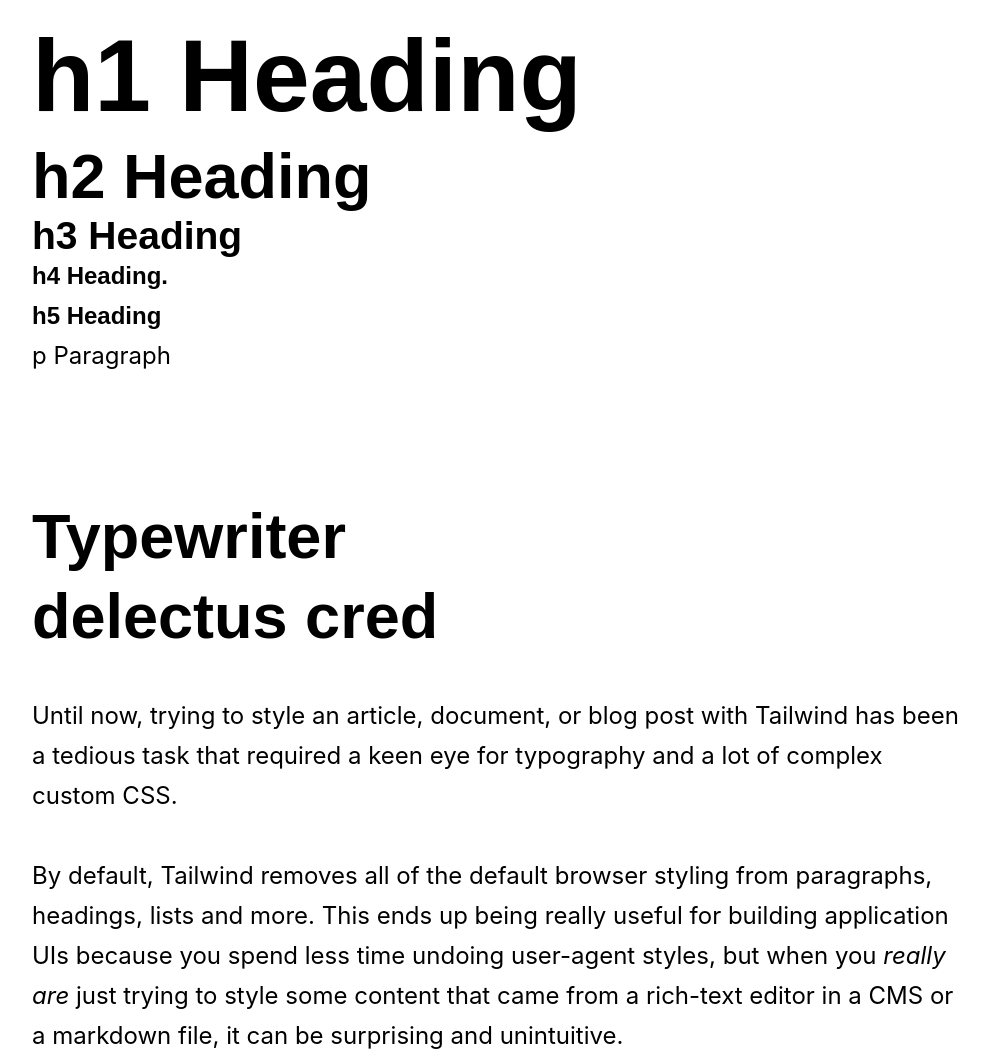
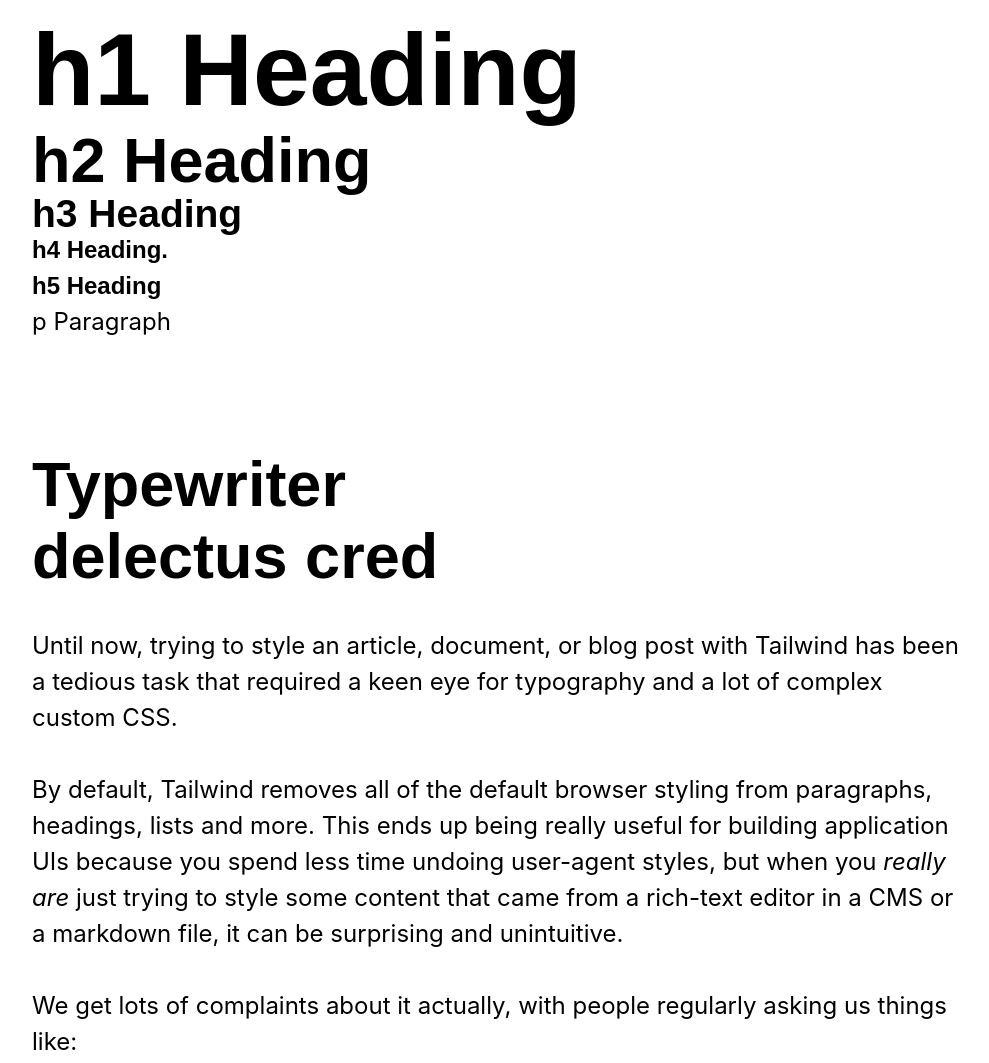
Before and after one commit to cesarlevel/lui, a website: page index.html in a window 1280 px wide. Shown: the top 1063 px of the page, without its empty margins (144-1133 px from the left). Drawn offline with Linux system fonts and the light colour scheme.

Commit message:
Rework rems

```diff
--- a/abstracts/_functions.scss
+++ b/abstracts/_functions.scss
@@ -9,17 +9,3 @@
 @function parseInt($n) {
   @return $n / ($n * 0 + 1);
 }
-
-@function rem($value) {
-	$root: 10; // Based on HTML reset html { font-size: 62.5%; }
-	$val: parseInt($value);
-	$return: ();
-
-	@if unit($value) == "px" {
-		$return: append($return, ($val / $root + rem));
-	} @else {
-		$return: append($return, ($val * $root + px));
-	}
-
-	@return $return;
-}
--- a/abstracts/_mixins.scss
+++ b/abstracts/_mixins.scss
@@ -32,7 +32,7 @@
 	$px : ();
 	$rem: ();
 
-	$root: 10; // Based on HTML reset html { font-size: 62.5%; }
+	$root: parseInt($font-size); // Based on HTML reset html { font-size: 62.5%; }
 
 	@each $value in $values {
 		@if $value == 0 or $value == auto {
--- a/abstracts/_variables.scss
+++ b/abstracts/_variables.scss
@@ -24,7 +24,7 @@
 
 // Vertical rhythm, use https://www.gridlover.net/ as playground
 $font-size: 24px;
-$line-height-factor: 1.675;
+$line-height-factor: 1.5;
 $scale-factor: 1.618; // Golden ratio
 
 // Weight
@@ -60,7 +60,7 @@
 $space-xxl: 128px;
 
 $spaces: (
-    none: 0,
+    0: 0,
     xxs: $space-xxs,
     xs: $space-xs,
     s: $space-s,
--- a/base/_helpers.scss
+++ b/base/_helpers.scss
@@ -120,17 +120,21 @@
 @include map-repeater(inline, margin, $spaces, (0 $spaces 0 0), $rem: true);
 
 // Margin
-@include map-repeater(margin-top, margin-top, $spaces, $rem: true);
-@include map-repeater(margin-right, margin-right, $spaces, $rem: true);
-@include map-repeater(margin-bottom, margin-bottom, $spaces, $rem: true);
-@include map-repeater(margin-left, margin-left, $spaces, $rem: true);
-@include map-repeater(margin, margin, $spaces, $rem: true);
+@include map-repeater(mt, margin-top, $spaces, $rem: true);
+@include map-repeater(mr, margin-right, $spaces, $rem: true);
+@include map-repeater(mb, margin-bottom, $spaces, $rem: true);
+@include map-repeater(ml, margin-left, $spaces, $rem: true);
+@include map-repeater(m, margin, $spaces, $rem: true);
+//@include map-repeater(mx, margin, $spaces, ($spaces 0 $spaces 0), $rem: true);
+//@include map-repeater(my, margin, $spaces, (0 $spaces 0 $spaces), $rem: true);
 
 // Padding
-@include map-repeater(padding-top, padding-top, $spaces, $rem: true);
-@include map-repeater(padding-right, padding-right, $spaces, $rem: true);
-@include map-repeater(padding-bottom, padding-bottom, $spaces, $rem: true);
-@include map-repeater(padding-left, padding-left, $spaces, $rem: true);
+@include map-repeater(pt, padding-top, $spaces, $rem: true);
+@include map-repeater(pr, padding-right, $spaces, $rem: true);
+@include map-repeater(pb, padding-bottom, $spaces, $rem: true);
+@include map-repeater(pl, padding-left, $spaces, $rem: true);
+//@include map-repeater(px, padding, $spaces, ($spaces 0 $spaces 0), $rem: true);
+//@include map-repeater(py, padding, $spaces, (0 $spaces 0 $spaces), $rem: true);
 
 // Position
 @include map-repeater(top, top, $spaces, $rem: true);
--- a/base/_typography.scss
+++ b/base/_typography.scss
@@ -15,7 +15,7 @@
     text-rendering: optimizeLegibility;
     -moz-osx-font-smoothing: grayscale;
     -webkit-font-smoothing: antialiased;
-    font-size: 62.5%;
+    font-size: $font-size;
 }
 
 body, .article {
@@ -42,8 +42,8 @@
 .h1 {
     @include rem(font-size, $h1-font-size);
     @include rem(line-height, $line-height * 3);
-    margin-top: $line-height;
-    margin-bottom: $line-height * 2;
+    @include rem(margin-top, $line-height);
+    @include rem(margin-bottom, $line-height * 2);
     font-weight: $h1-font-weight;
     &:first-child {
         margin-top: 0;
@@ -54,8 +54,8 @@
 .h2 {
     @include rem(font-size, $h2-font-size);
     @include rem(line-height, $line-height * 2);
-    margin-top: $line-height;
-    margin-bottom: $line-height;
+    @include rem(margin-top, $line-height);
+    @include rem(margin-bottom, $line-height);
     font-weight: $h2-font-weight;
     &:first-child {
         margin-top: 0;
@@ -66,8 +66,8 @@
 .h3 {
     @include rem(font-size, $h3-font-size);
     @include rem(line-height, $line-height);
-    margin-top: $line-height * 2;
-    margin-bottom: $line-height;
+    @include rem(margin-top, $line-height * 2);
+    @include rem(margin-bottom, $line-height);
     font-weight: $h3-font-weight;
     &:first-child {
         margin-top: 0;
@@ -78,8 +78,8 @@
 .h4 {
     @include rem(font-size, $font-size);
     @include rem(line-height, $line-height);
-    margin-top: $line-height;
-    margin-bottom: 0;
+    @include rem(margin-top, $line-height);
+    @include rem(margin-bottom, 0);
     font-weight: $h4-font-weight;
     &:first-child {
         margin-top: 0;
@@ -90,8 +90,8 @@
 .h5 {
     @include rem(font-size, $font-size);
     @include rem(line-height, $line-height);
-    margin-top: $line-height;
-    margin-bottom: 0;
+    @include rem(margin-top, $line-height);
+    @include rem(margin-bottom, 0);
     font-weight: $h5-font-weight;
     &:first-child {
         margin-top: 0;
--- a/index.html
+++ b/index.html
@@ -7,12 +7,12 @@
     <link rel="stylesheet" href="main.css" type="text/css">
 </head>
 <body class="inset-m" style="width: 960px; margin: 0 auto">
-<h1 class="margin-none">h1 Heading</h1>
-<h2 class="margin-none">h2 Heading</h2>
-<h3 class="margin-none">h3 Heading</h3>
-<h4 class="margin-none">h4 Heading.</h4>
-<h5 class="margin-none">h5 Heading</h5>
-<p class="margin-none">p Paragraph</p>
+<h1 class="m-0">h1 Heading</h1>
+<h2 class="m-0">h2 Heading</h2>
+<h3 class="m-0">h3 Heading</h3>
+<h4 class="m-0">h4 Heading.</h4>
+<h5 class="m-0">h5 Heading</h5>
+<p class="m-0">p Paragraph</p>
 <br>
 <br>
 <h2>Typewriter <br> delectus cred</h2>
```
Also changed, not shown: main.css, 2 other files.
